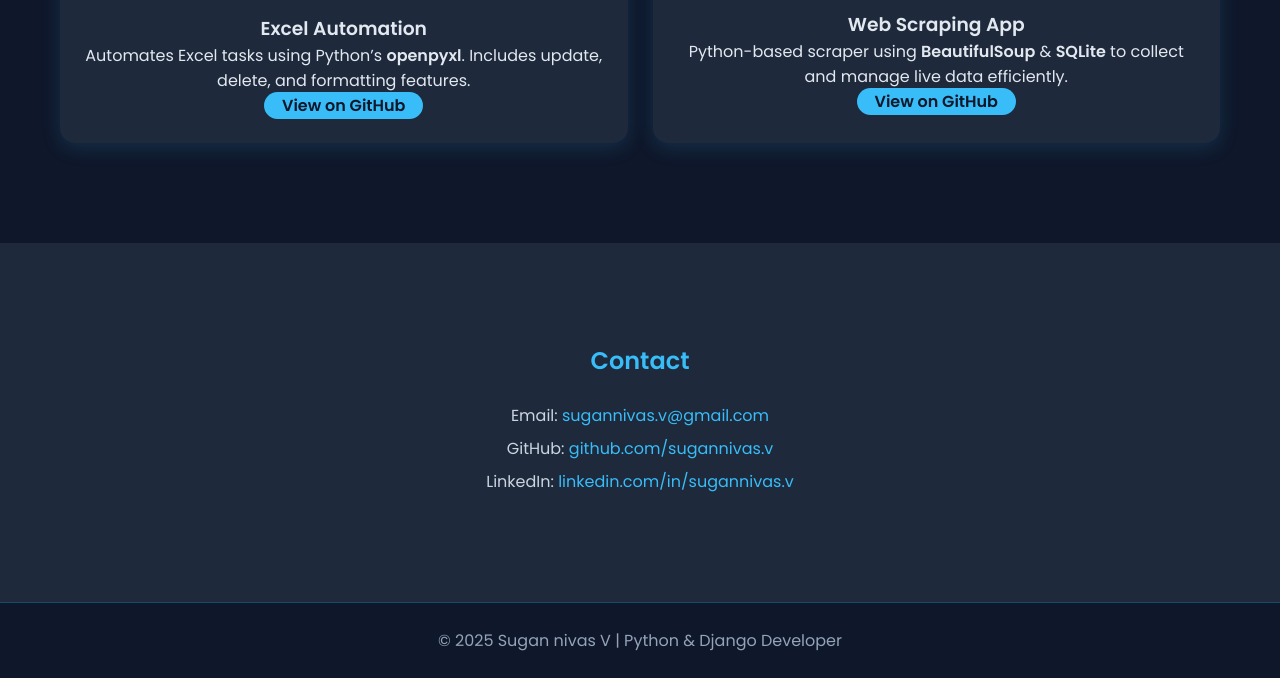
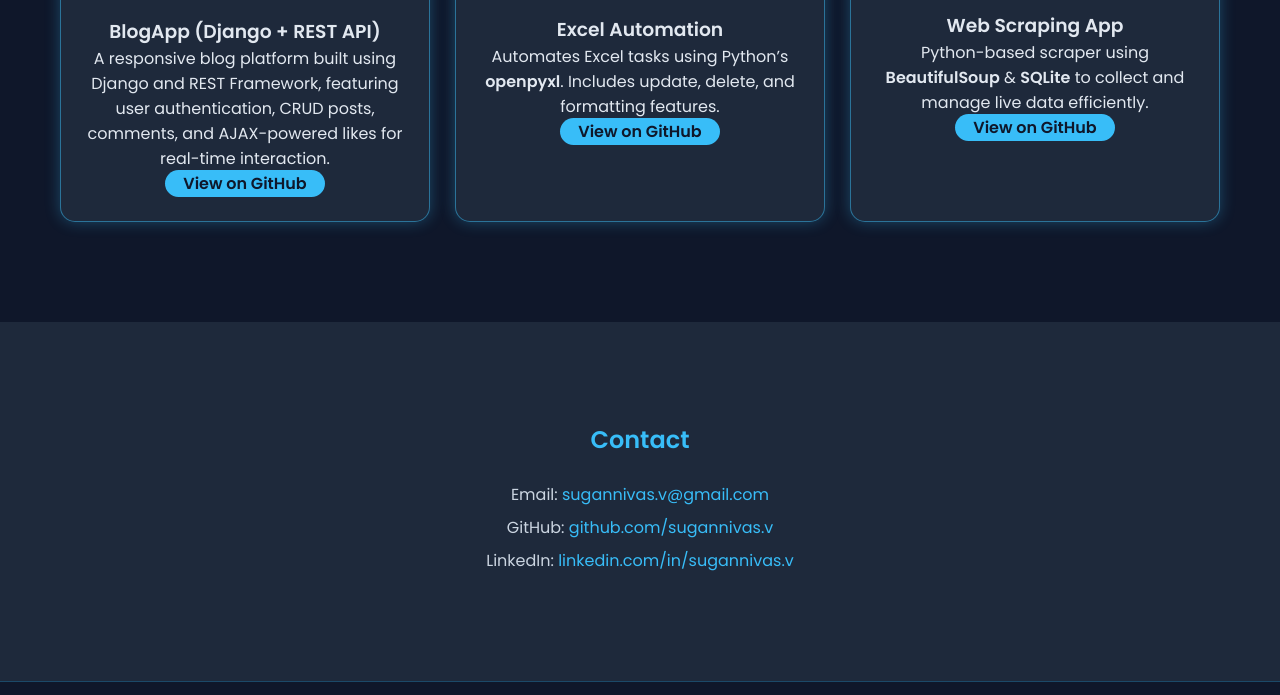
Before and after one commit to Sugan-code01/sugannivasv.github.io, a plain HTML site: page index.html in a window 1280 px wide. Shown: the part 1631-2326 px from the top of the page. Drawn offline with Linux system fonts and the light colour scheme.

Commit message:
Add files via upload

```diff
--- a/index.html
+++ b/index.html
@@ -46,6 +46,13 @@
     <h2>Projects</h2>
     <div class="projects-container">
       <div class="project-card">
+        <img src="blogapp.png" alt="BlogApp Django Project">
+        <h3> BlogApp (Django + REST API)</h3>
+        <p>A responsive blog platform built using Django and REST Framework, featuring user authentication, CRUD posts, comments, and AJAX-powered likes for real-time interaction.</p>
+        <a href="https://github.com/Sugan-code01/django-capstone-blogapp" target="_blank" class="btn-small">View on GitHub</a>
+      </div>
+
+      <div class="project-card">
         <img src="excel.png" alt="Excel Automation Project">
         <h3>Excel Automation</h3>
         <p>Automates Excel tasks using Python’s <b>openpyxl</b>. Includes update, delete, and formatting features.</p>
--- a/style.css
+++ b/style.css
@@ -236,3 +236,20 @@ footer {
   border-top: 1px solid rgba(56,189,248,0.3);
   color: #94a3b8;
 }
+.project-card:first-child {
+  border: 1px solid rgba(56, 189, 248, 0.5);
+  box-shadow: 0 0 15px rgba(56, 189, 248, 0.3);
+}
+.project-card {
+  background: #1e293b;
+  border: 1px solid rgba(56, 189, 248, 0.5);
+  border-radius: 15px;
+  padding: 25px;
+  box-shadow: 0 0 15px rgba(56, 189, 248, 0.3);
+  transition: transform 0.3s, box-shadow 0.3s;
+}
+
+.project-card:hover {
+  transform: translateY(-10px);
+  box-shadow: 0 0 25px rgba(56, 189, 248, 0.6);
+}
```
Also changed, not shown: blogapp.png (added).
